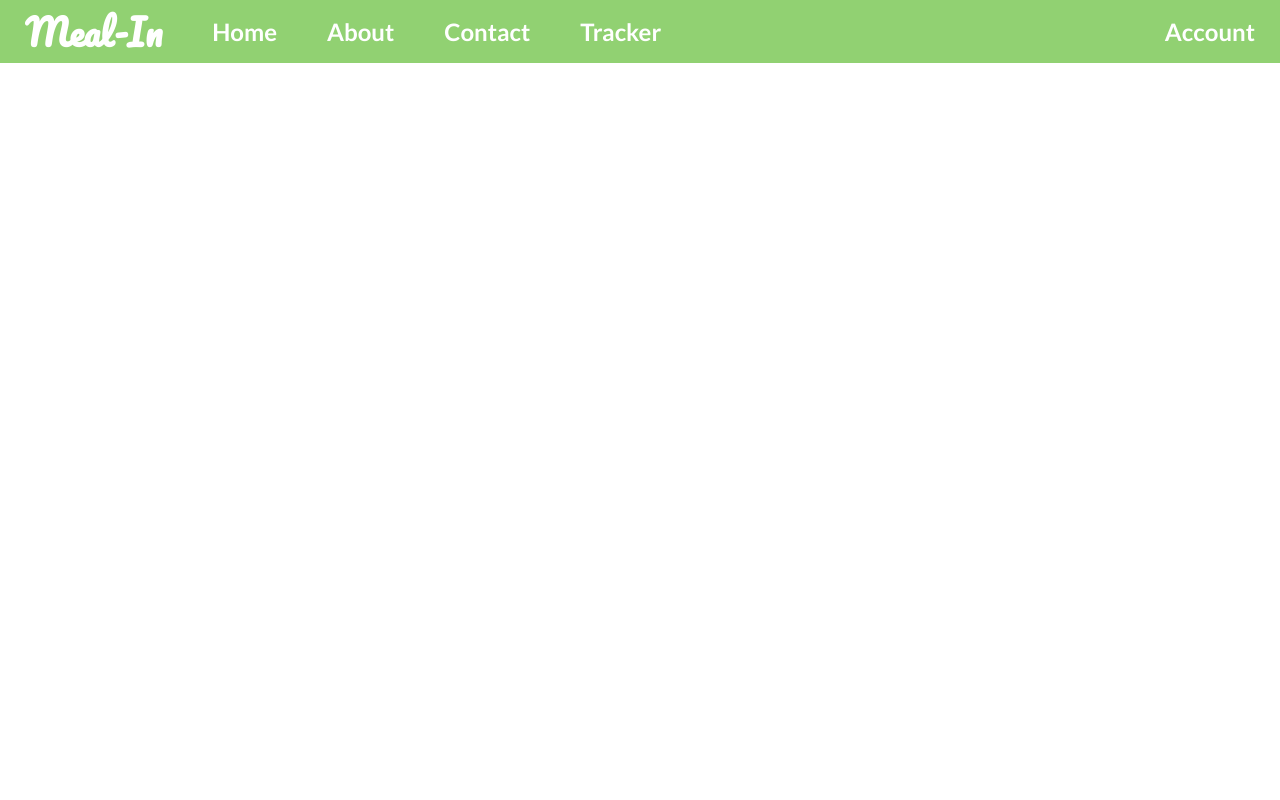
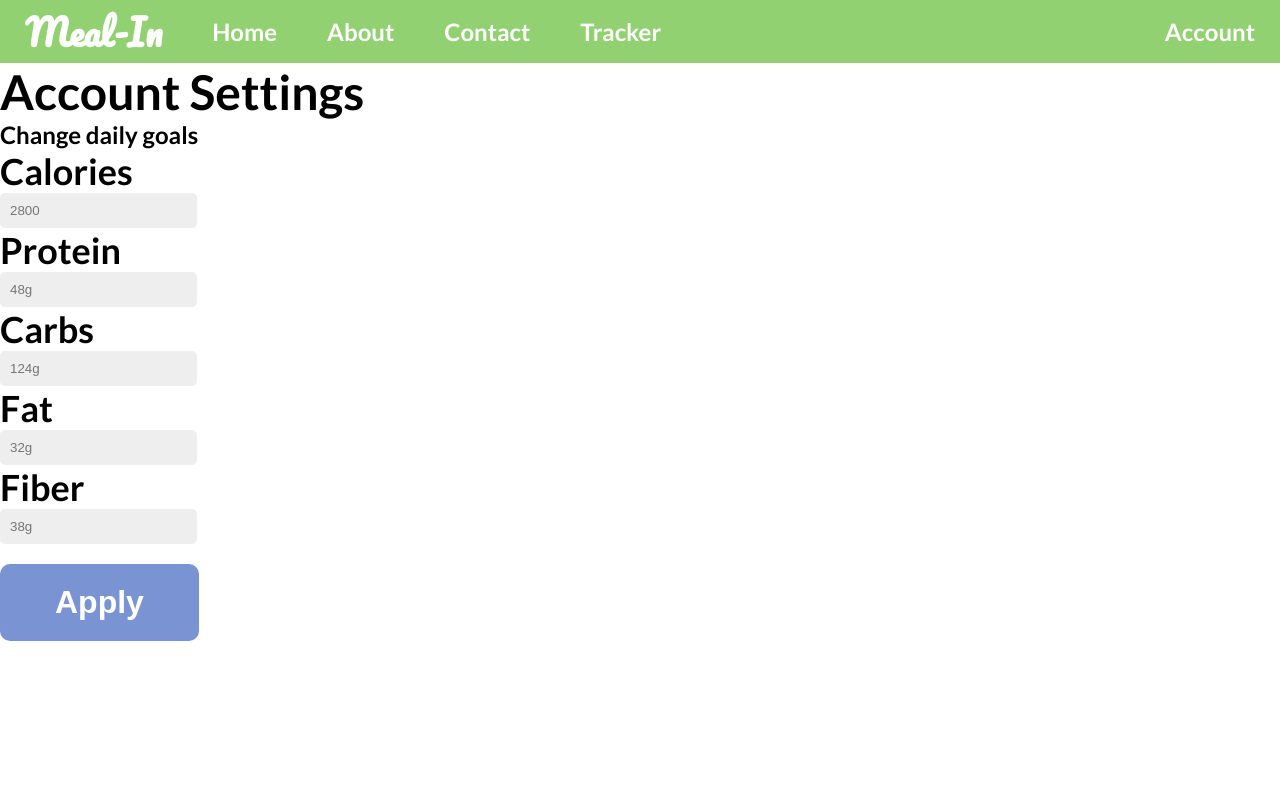
Before and after one commit to CodeAlanSanchez/meal-tracker, a React (Create React App) app in the folder client/: page /account in a window 1280 px wide. Shown: the top 800 px of the page. Built offline with nearby package versions, Linux system fonts and the light colour scheme.

Commit message:
Add account page

```diff
--- a/client/src/App.tsx
+++ b/client/src/App.tsx
@@ -5,6 +5,7 @@ import Header from './components/Header/Header';
 import Tracker from './components/Tracker/Tracker';
 import './styles.css';
 import Home from './components/Home/Home';
+import Account from './components/Account/Account';
 
 const App = () => (
   <>
@@ -17,6 +18,9 @@ const App = () => (
         <Route path="/tracker">
           <Tracker />
         </Route>
+        <Route path="/account">
+          <Account />
+        </Route>
       </Switch>
     </main>
     <Footer />
--- a/client/src/components/Account/Account.tsx
+++ b/client/src/components/Account/Account.tsx
@@ -1,7 +1,21 @@
 import React from 'react';
+import Setting from './Setting/Setting';
 
 const Account = () => (
-  <div />
+  <section className="account">
+    <h1>Account Settings</h1>
+    <p>Change daily goals</p>
+    <div className="settings">
+      <form action="">
+        <Setting name="Calories" currentValue={2800} macro={false} />
+        <Setting name="Protein" currentValue={48} macro />
+        <Setting name="Carbs" currentValue={124} macro />
+        <Setting name="Fat" currentValue={32} macro />
+        <Setting name="Fiber" currentValue={38} macro />
+        <button type="submit">Apply</button>
+      </form>
+    </div>
+  </section>
 );
 
 export default Account;
--- /dev/null
+++ b/client/src/components/Account/Setting/Setting.tsx
@@ -0,0 +1,15 @@
+/* eslint-disable jsx-a11y/label-has-associated-control */
+/* eslint-disable react/prop-types */
+import React from 'react';
+
+const Setting = ({ name, currentValue, macro = false }:
+  {name: string, currentValue: Number, macro: boolean}) => (
+    <div className="setting">
+      <h2>{name}</h2>
+      {!macro ? <input type="text" placeholder={currentValue.toString()} id={name} />
+        : <input type="text" placeholder={`${currentValue.toString()}g`} id={name} />}
+
+    </div>
+);
+
+export default Setting;
```
